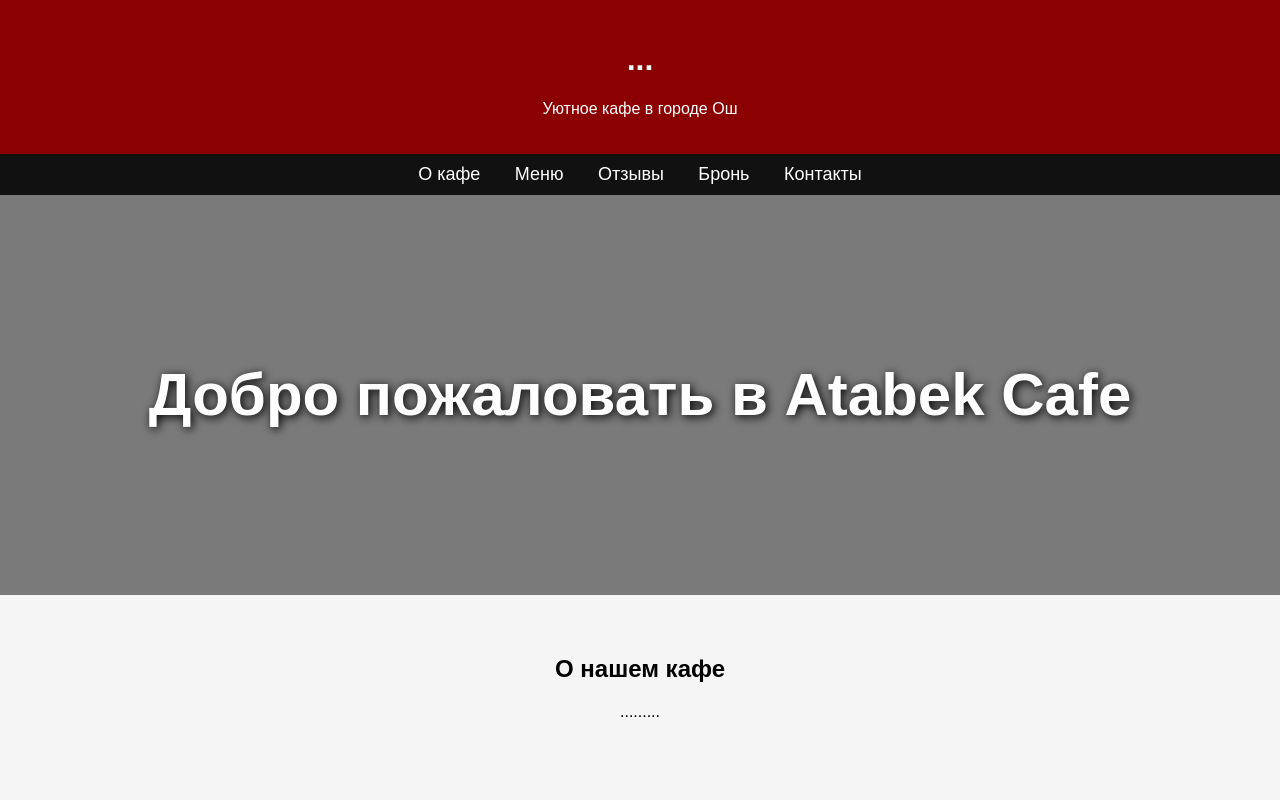
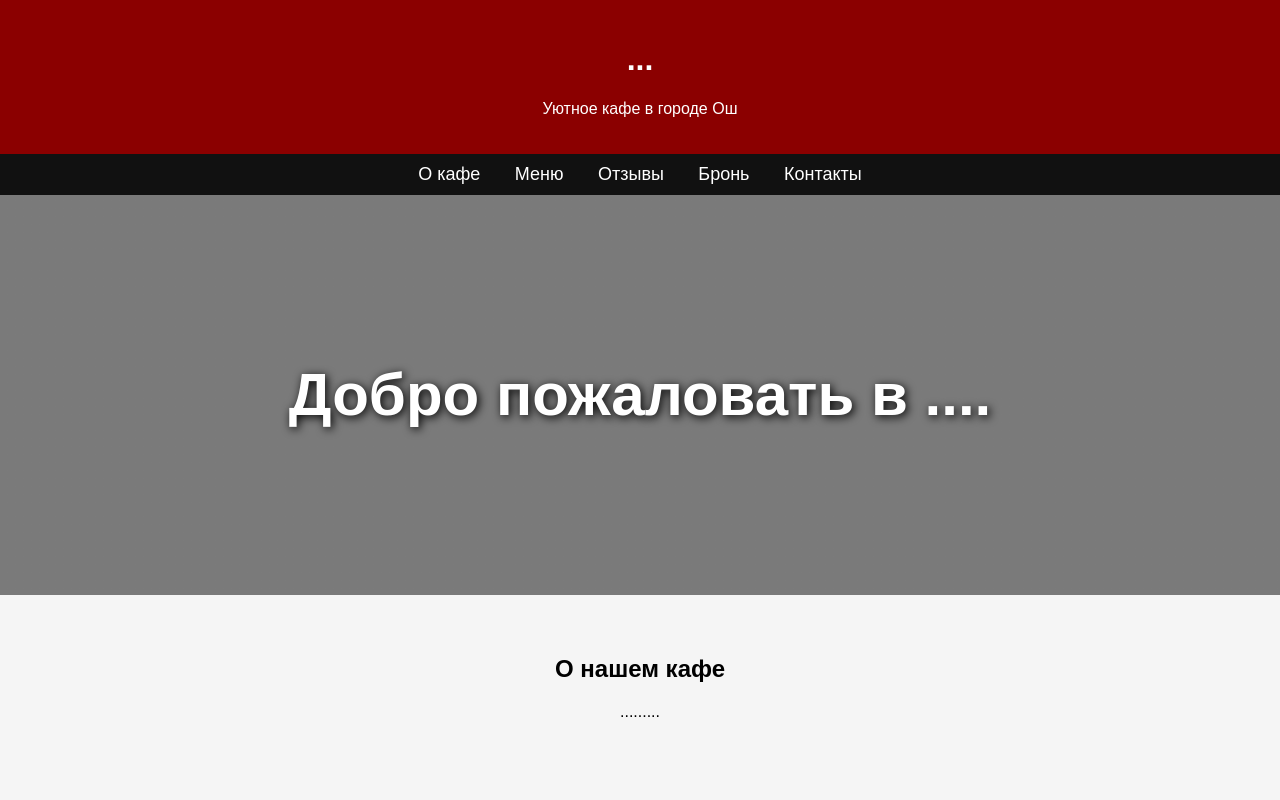
Before and after one commit to nuh661/refactored-spork, a plain HTML site: page index.html in a window 1280 px wide. Shown: the top 800 px of the page. Drawn offline with Linux system fonts and the light colour scheme; a script that the page names is missing; files whose address does not match are found by name.

Commit message:
Update index.html

```diff
--- a/index.html
+++ b/index.html
@@ -22,7 +22,7 @@
 </nav>
 
 <section class="hero">
-<h2>Добро пожаловать в Atabek Cafe</h2>
+<h2>Добро пожаловать в ....</h2>
 </section>
 
 <section id="about" class="section">
```
